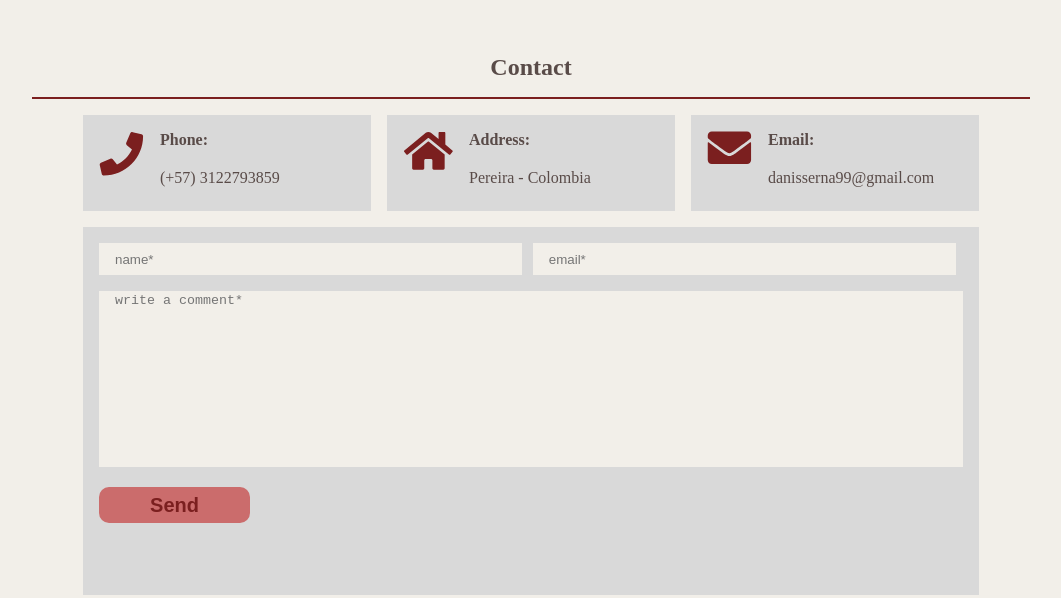
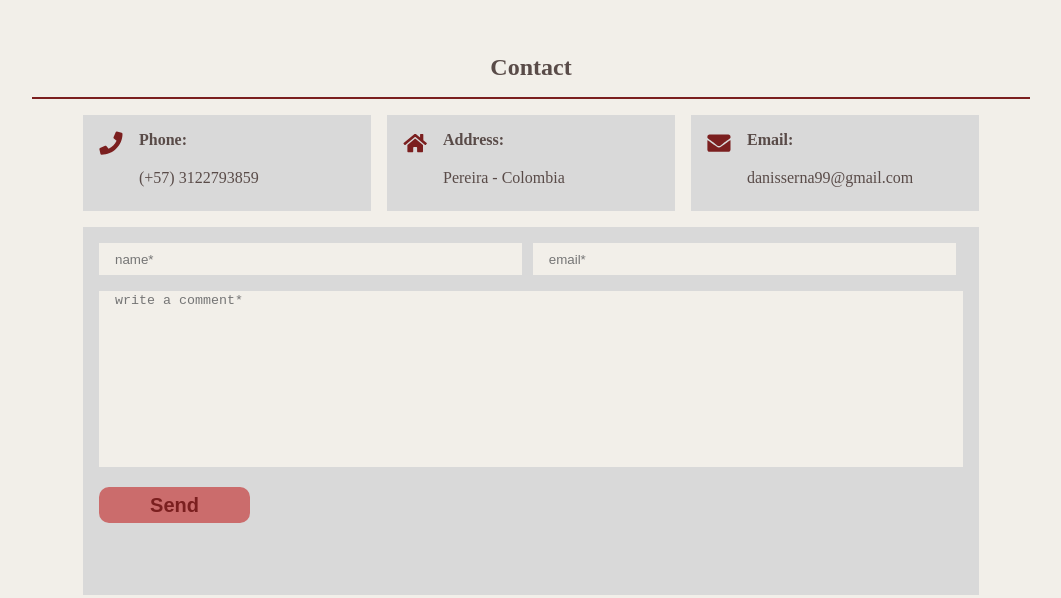
Before and after one commit to Danys24/website-portafolio, a plain HTML site: page index.html in a window 1280 px wide. Shown: the part 3378-3976 px from the top of the page, without its empty margins (109-1170 px from the left). Drawn offline with Linux system fonts and the light colour scheme.

Commit message:
icon contact ajustement

```diff
--- a/style.css
+++ b/style.css
@@ -144,7 +144,8 @@ a{
 }
 
 .card-contact svg{
-  font-size: 1rem;
+  width: 1.5rem;
+  height: 1.5rem;
   color: var(--first-color);
 }
 
```
